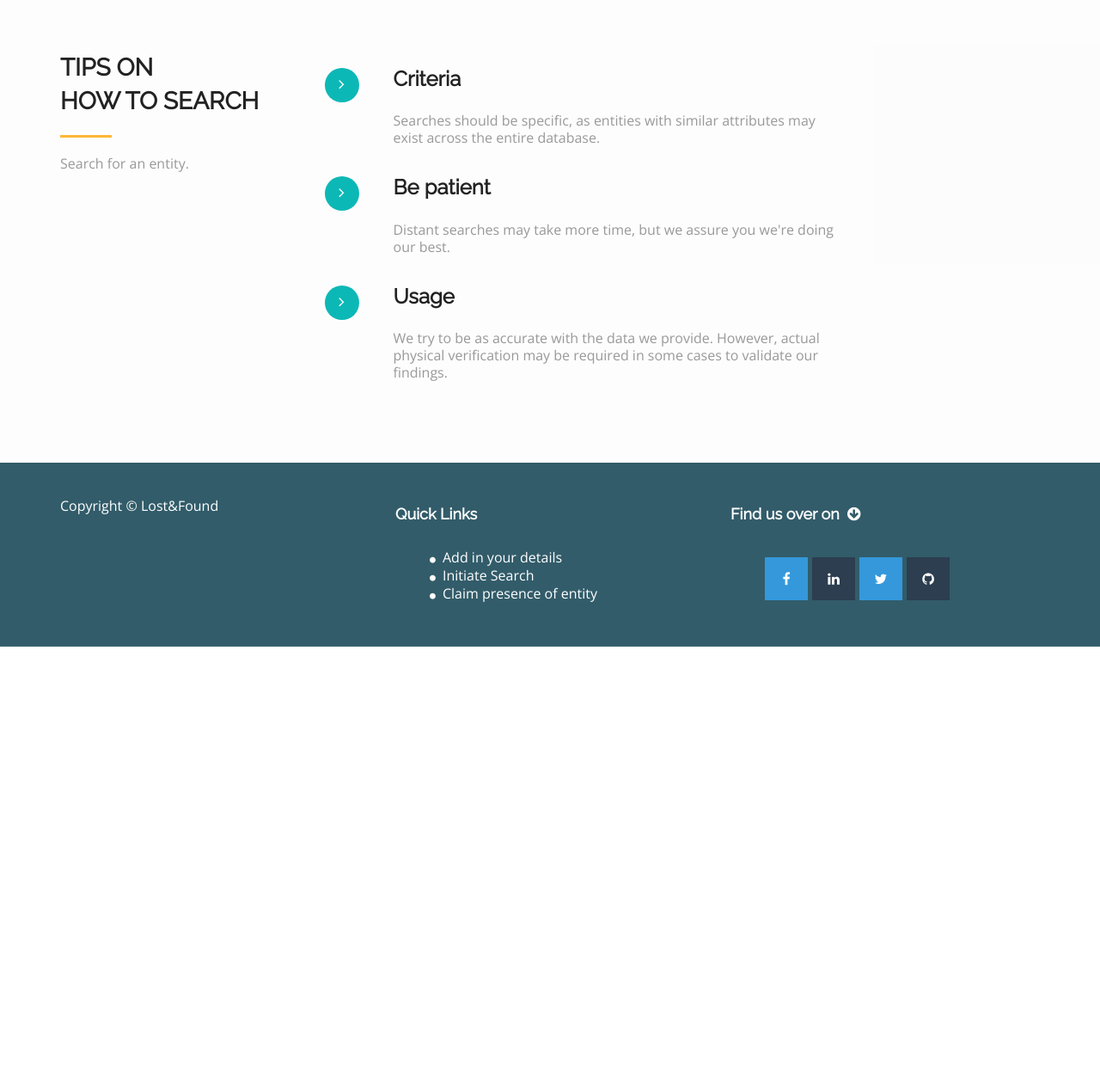
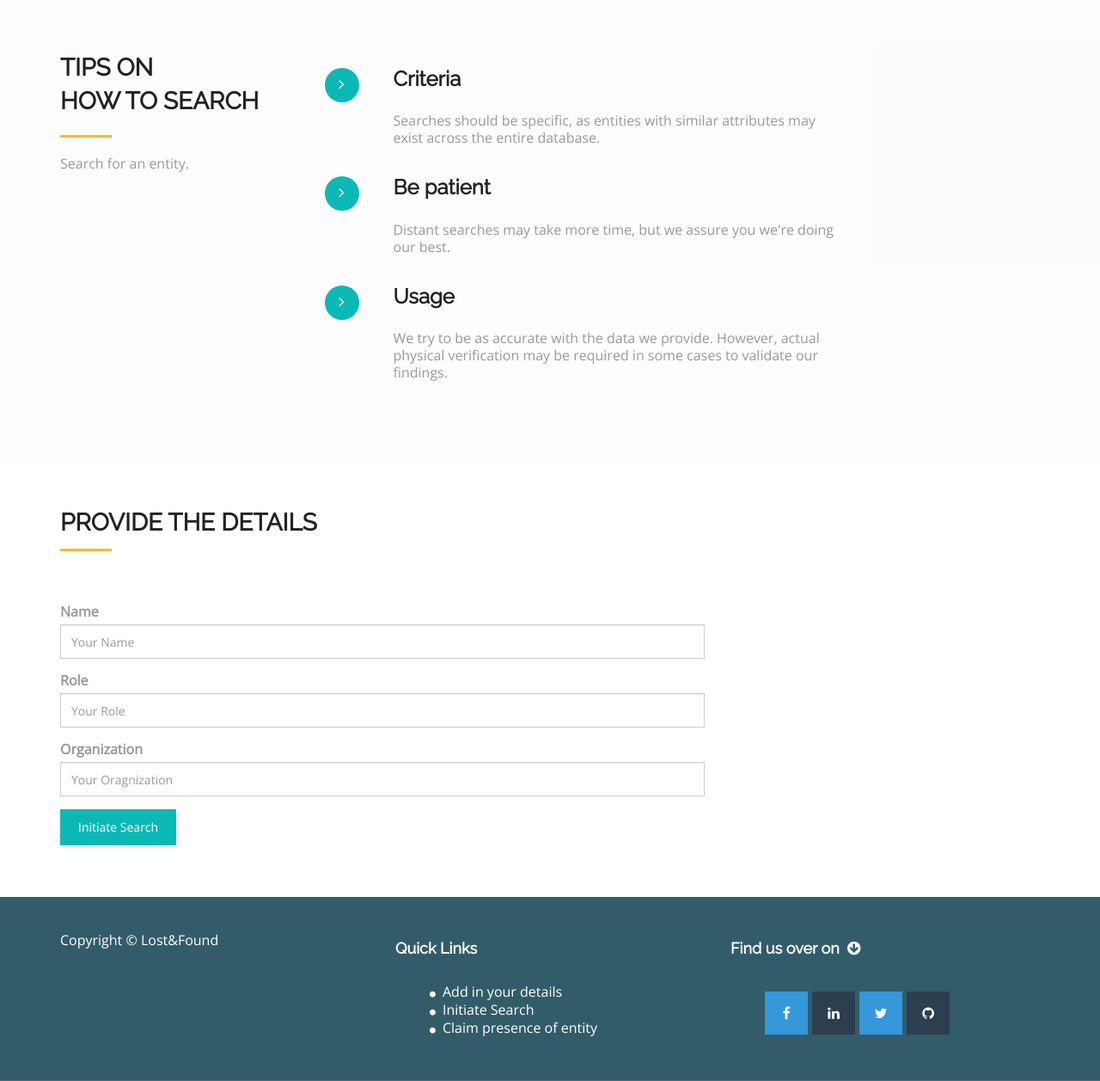
Before and after one commit to lostandfoundry/Neo4jIntegrated, a Node server app: page /search in a window 1280 px wide. Shown: the part 711-1968 px from the top of the page at 86% size. Before the commit the page ends 1463 px from the top, so only its background shows below. Run offline with Node 20, Linux system fonts and the light colour scheme; some web fonts are replaced.

Commit message:
Migrations v2

```diff
--- a/app.js
+++ b/app.js
@@ -49,6 +49,22 @@ app.get('/', function (req, res) {
         })
 })
 
+app.post('/search/person/find', function(req,res){
+    var name = req.body.name;
+    var role = req.body.role;
+    var org = req.body.org;
+
+    session
+        .run("MATCH (n {name:{nameParam}, role:{roleParam}, organization:{orgParam}}) RETURN n",{nameParam:name,roleParam:role,orgParam:org})
+        .then(function(result){
+            console.log(result)
+            res.redirect('/search#about')
+            session.close()
+        })
+        .catch(function(err){
+            console.log(err)
+        })
+})
 app.post('/person/add', function (req, res) {
     var name1 = req.body.name;
     var rol1 = req.body.role
@@ -59,7 +75,6 @@ app.post('/person/add', function (req, res) {
         session
             .run("CREATE(n:person {name:{nameParam},role:{rolParam},organization:{orgParam}}) RETURN n", { rolParam: rol1, nameParam: name1, orgParam: org1 })
             .then(function (result) {
-                alert("Created person node!")
                 res.redirect('/')
                 session.close()
             })
--- a/views/index.ejs
+++ b/views/index.ejs
@@ -295,7 +295,7 @@
         </div>
     </section>
 
-    <!--<h1>Information</h1>
+    <h1>Information</h1>
     <ul>
         <% people.forEach(function(person){ %>
         <li>
@@ -305,7 +305,7 @@
             <%= person.org %><br><br>
         </li>
         <% }) %>
-    </ul>-->
+    </ul>
 
     <script src="/js/jquery.min.js"></script>
     <script src="/js/jquery.easing.min.js"></script>
--- a/views/search.ejs
+++ b/views/search.ejs
@@ -112,6 +112,50 @@
         </div>
     </section>
 
+    <section id="contact" class="section-padding">
+        <div class="container">
+            <div class="row">
+                <div class="col-md-12">
+                    <h2 class="ser-title">Provide the details</h2>
+                    <hr class="botm-line">
+                </div>
+
+                <div class="col-md-8 col-sm-8 marb20">
+                    <div class="contact-info">
+                        <h3 class="cnt-ttl"></h3>
+                        <div class="space"></div>
+                        <div id="sendmessage"></div>
+                        <div id="errormessage"></div>
+                        <form action="/search/person/find" method="post" role="form" class="contactform">
+                            <div class="form-group">
+                                <label>Name</label>
+                                <input type="text" name="name" class="form-control br-radius-zero" id="name"
+                                    placeholder="Your Name"
+                                    data-msg="Please enter at least 4 chars" />
+                                <div class="validation"></div>
+                            </div>
+                            <div class="form-group">
+                                <label>Role</label>
+                                <input class="form-control br-radius-zero" type="text" name="role"
+                                    data-msg="Enter your role" placeholder="Your Role"></input>
+                                <div class="validation"></div>
+                            </div>
+                            <div class="form-group">
+                                <label>Organization</label>
+                                <input class="form-control br-radius-zero" type="text" name="org"
+                                    data-msg="Enter your Organization" placeholder="Your Oragnization"></input>
+                                <div class="validation"></div>
+                            </div>
+                            <div class="form-action">
+                                <button type="submit" value="submit" class="btn btn-form">Initiate Search</button>
+                            </div>
+                        </form>
+                    </div>
+                </div>
+            </div>
+        </div>
+    </section>
+
     <footer id="footer">
         <div class="top-footer">
             <div class="container">
```
